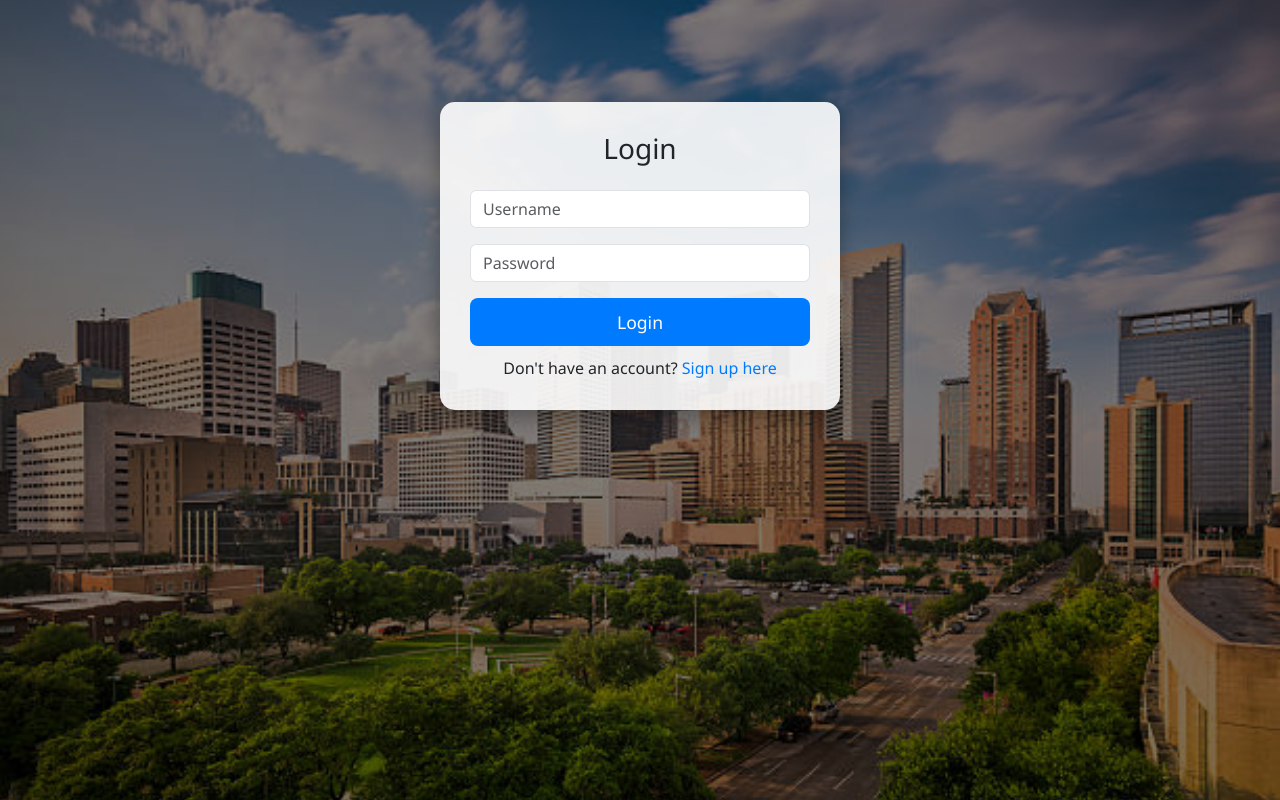
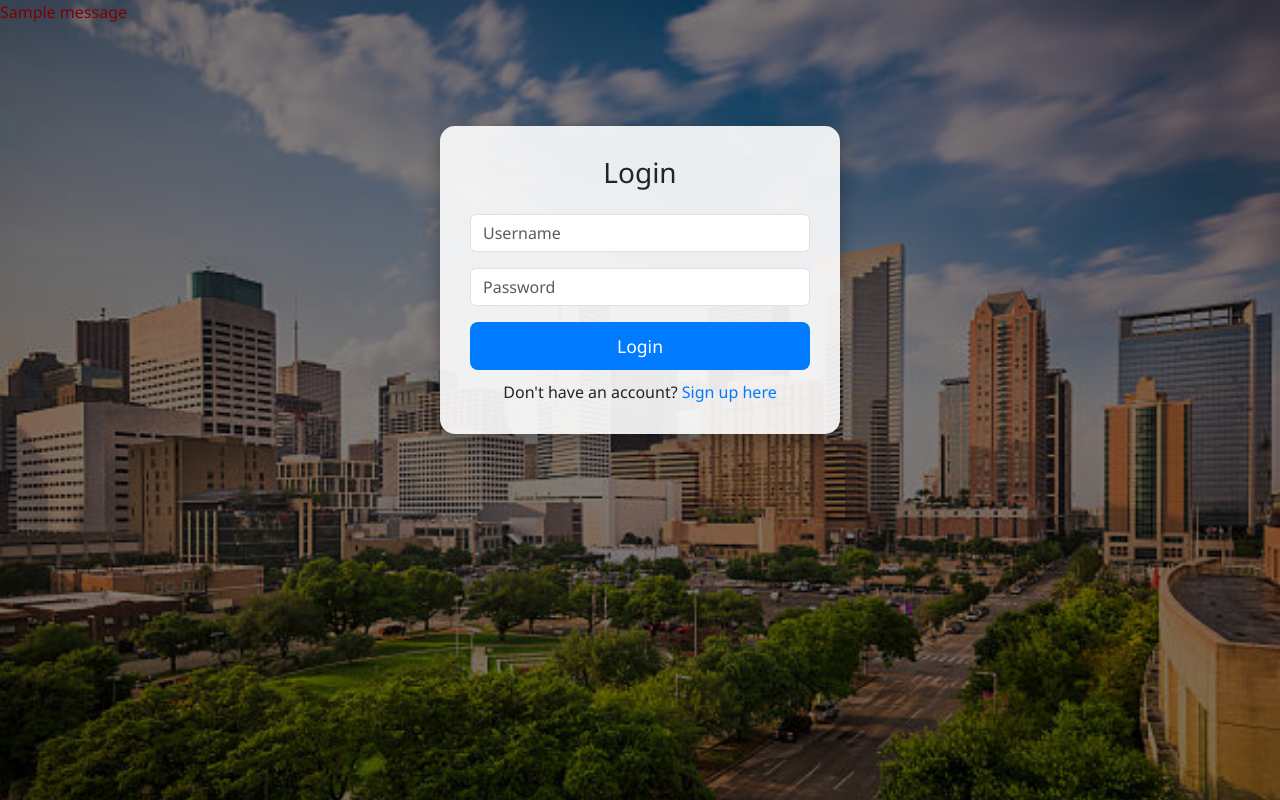
Before and after one commit to maheshnarule/House_Price_Prediction, a Flask app: page /login in a window 1280 px wide. Run offline with Flask 3, Linux system fonts and the light colour scheme; one stand-in notice (Sample message) is shown; parts of the project's set-up code (start-up, migrations or seed data) failed here and were passed over.

Commit message:
Update login.html

```diff
--- a/templates/login.html
+++ b/templates/login.html
@@ -51,6 +51,14 @@
     </style>
 </head>
 <body>
+    {% with messages = get_flashed_messages() %}
+    {% if messages %}
+        {% for message in messages %}
+            <p style="color:red;">{{ message }}</p>
+        {% endfor %}
+    {% endif %}
+{% endwith %}
+
     <div class="overlay"></div>
     <div class="form-container">
         <h3 class="text-center mb-4">Login</h3>
```
